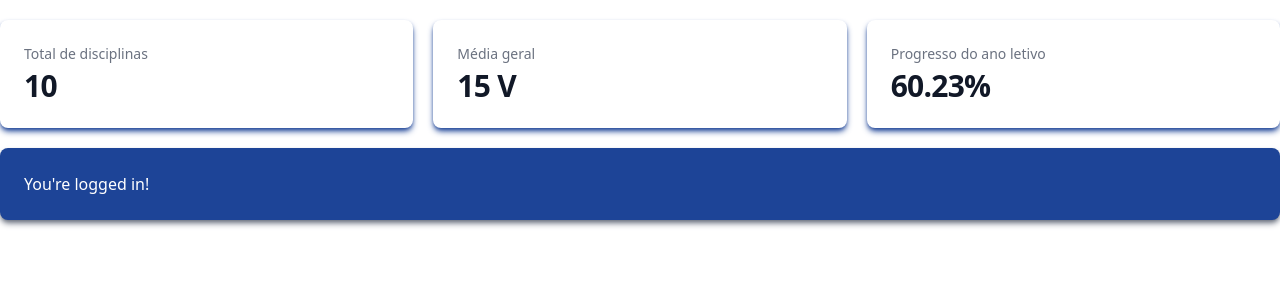
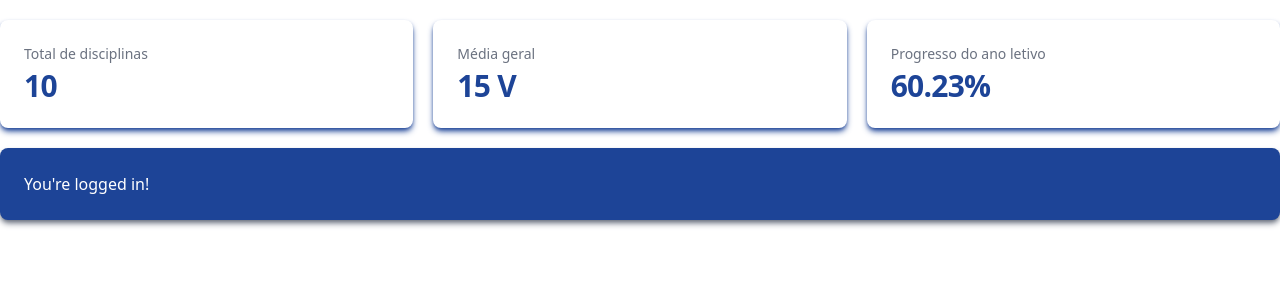
Before and after one commit to leehendrick/EduConnect-UI, a Nuxt app in the folder nuxt-app/: page /students/dashboard in a window 1280 px wide. Shown: the top 300 px of the page. Built offline with nearby package versions, Linux system fonts and the light colour scheme.

Commit message:
change div style

```diff
--- a/nuxt-app/pages/students/dashboard.vue
+++ b/nuxt-app/pages/students/dashboard.vue
@@ -17,7 +17,7 @@ const stats = [
       <dl class="mt-5 grid grid-cols-1 gap-5 sm:grid-cols-3">
         <div v-for="item in stats" :key="item.name" class="overflow-hidden rounded-lg bg-white px-4 py-5 shadow-md shadow-secondary sm:p-6">
           <dt class="truncate text-sm font-medium text-gray-500">{{ item.name }}</dt>
-          <dd class="mt-1 text-3xl font-semibold tracking-tight text-gray-900">{{ item.stat }}</dd>
+          <dd class="mt-1 text-3xl font-semibold tracking-tight text-secondary">{{ item.stat }}</dd>
         </div>
       </dl>
     </div>
```
